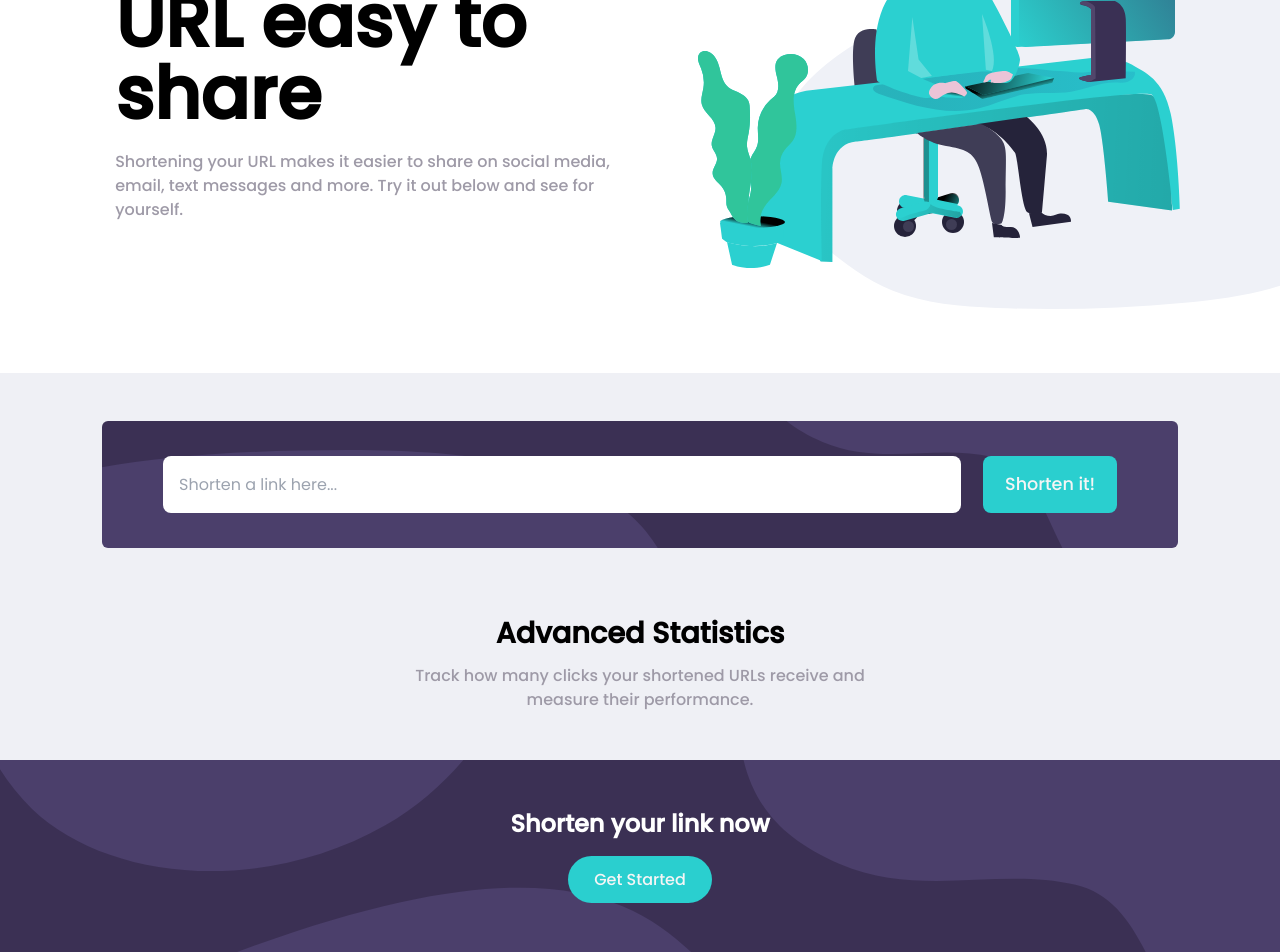
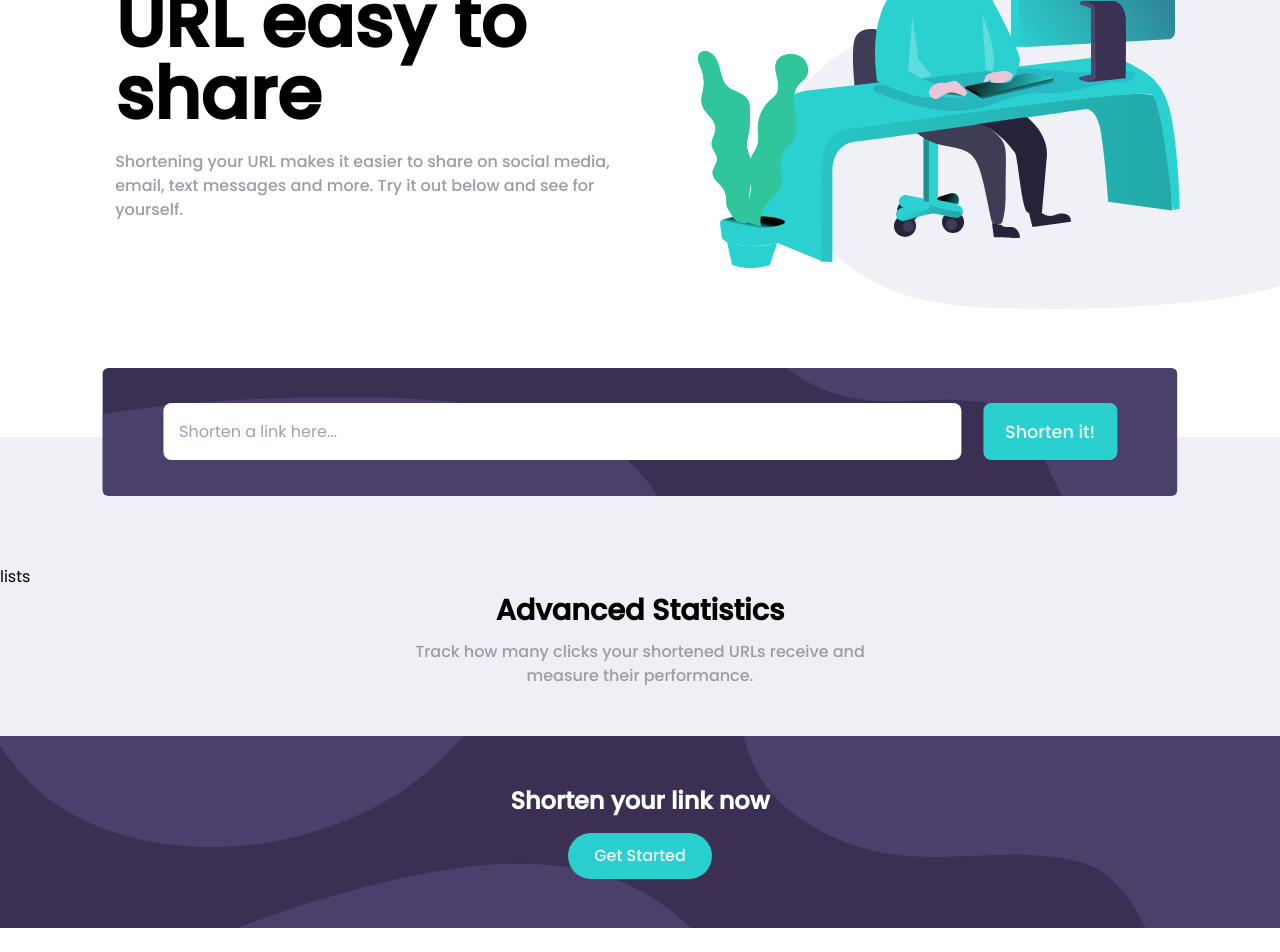
Before and after one commit to Plasticfoods/URL-Shortener, a React (Create React App) app in the folder client/: page / in a window 1280 px wide. Shown: the part 274-1226 px from the top of the page. After the commit the page ends 1202 px from the top, so only its background shows below. Built offline with nearby package versions, Linux system fonts and the light colour scheme.

Commit message:
shortener align completion

```diff
--- a/client/package.json
+++ b/client/package.json
@@ -8,6 +8,7 @@
     "@testing-library/user-event": "^13.5.0",
     "react": "^18.2.0",
     "react-dom": "^18.2.0",
+    "react-icons": "^4.10.1",
     "react-scripts": "5.0.1",
     "web-vitals": "^2.1.4"
   },
--- a/client/src/components/Hero.jsx
+++ b/client/src/components/Hero.jsx
@@ -1,7 +1,7 @@
 import heroImage from '../images/illustration-working.svg'
 
 export default function Main() {
-    return <section className="hero py-6 lg:pt-7 lg:pb-15">
+    return <section className="hero py-6 lg:pt-7">
         <div className='hero-inner grid gap-7 lg:gap-0 grid-cols-1 lg:grid-cols-2'>
             <picture className="hero-image pl-6 lg:pl-0">
                 <img src={heroImage} alt="" />
--- /dev/null
+++ b/client/src/components/List.jsx
@@ -0,0 +1,5 @@
+export default function List() {
+    return <ul className="list">
+        lists
+    </ul>
+}
--- a/client/src/components/Main.jsx
+++ b/client/src/components/Main.jsx
@@ -1,9 +1,12 @@
 import Shortener from "./Shortener"
 import CallToAction from "./CallToAction"
+import {TiDeleteOutline} from "react-icons/ti"
+import List from "./List"
 
 export default function Main() {
     return <main>
         <Shortener />
+        <List />
         <section className="stats pb-11 lg:pb-12">
             <h3 className="title pb-2">Advanced Statistics</h3>
             <p className="subtitle">Track how many clicks your shortened URLs receive and measure their performance.</p>
--- a/client/src/index.css
+++ b/client/src/index.css
@@ -52,6 +52,7 @@ header {
 /* Hero */
 .hero {
   overflow: hidden;
+  padding-bottom: 9rem;
 }
 
 .hero-image {
@@ -76,7 +77,7 @@ header {
   .hero {
     padding-left: 9%;
     overflow: hidden;
-    padding-bottom: 4rem;
+    padding-bottom: 8rem;
   }
   .hero-image {
     width: 200%;
@@ -101,7 +102,8 @@ header {
 
 main {
   background-color: rgb(239,240,245);
-  padding-top: 3rem;
+  padding-top: 7rem;
+  position: relative;
 }
 
 .stats .title {
@@ -142,6 +144,9 @@ main {
 }
 
 @media (min-width: 768px) {
+  main {
+    padding-top: 8rem;
+  }
   .cta {
     background: url('./images/bg-boost-desktop.svg');
     background-color: hsl(257, 27%, 26%);
@@ -160,6 +165,11 @@ main {
   display: grid;
   place-items: center;
   padding:2.2rem 1.2rem;
+
+  position: absolute;
+  top: -14%;
+  left: 50%;
+  transform: translate(-50%);
 }
 
 .shortener * {
@@ -196,12 +206,10 @@ form .btn-cta {
     background-image: url('./images/bg-shorten-mobile.svg');
     background-size: cover;
     width: calc(100% - 8%);
-    padding: 2rem 1rem
+    padding: 2rem 1rem;
+    top: -21.5%;
   }
   form {
     grid-template-columns: 1fr;
   }
-  form .btn-cta {
-
-  }
 }
```
Also changed, not shown: 1 other file (tests, documents, lock files or other folders).
